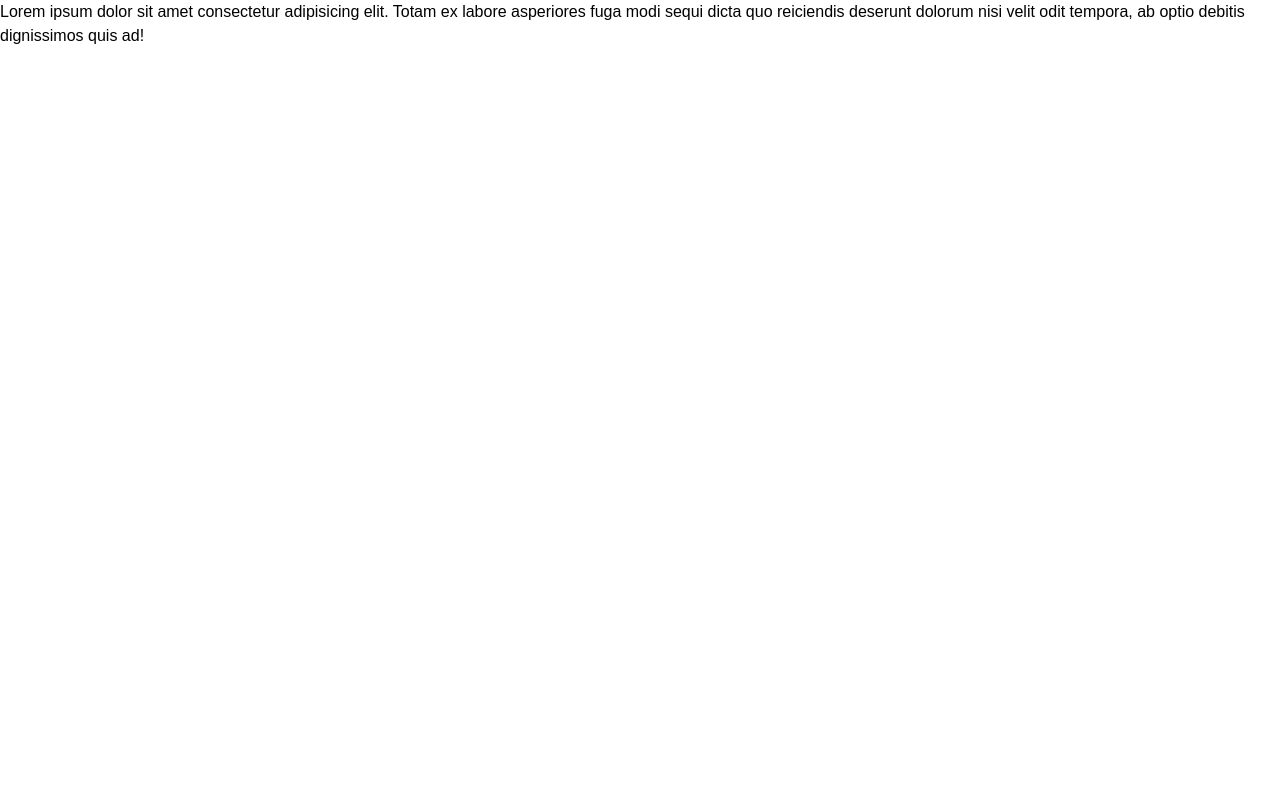
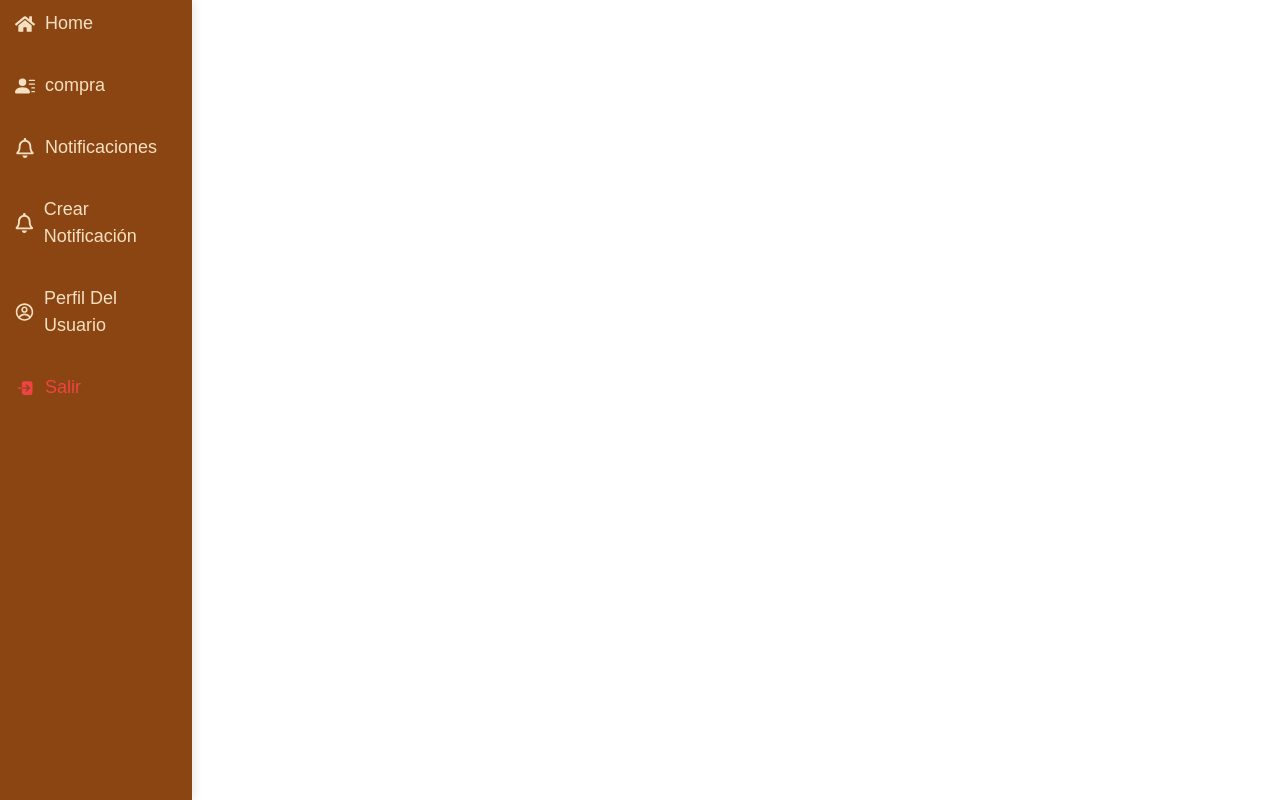
Before and after one commit to johnnymunox004/compra_de_cafe, a React (Vite) app in the folder frontend/: page /dashboard in a window 1280 px wide. Built offline with nearby package versions, Linux system fonts and the light colour scheme; sample sign-in values are in the browser's storage.

Commit message:
Añadí nueva funcionalidad X

```diff
--- a/frontend/src/pages/dashboard.jsx
+++ b/frontend/src/pages/dashboard.jsx
@@ -1,16 +1,17 @@
 import React, { useEffect, useState } from "react";
-
+import NavLinks from '../components/navLinks';
 
 
 function Dashboard() {
 
+  return (
+    <div className="aside-dashboard">
+      <div>
+        <NavLinks />
+      </div>
 
 
-  return (
-    <div>
-      Lorem ipsum dolor sit amet consectetur adipisicing elit. Totam ex labore asperiores fuga modi sequi dicta quo reiciendis deserunt dolorum nisi velit odit tempora, ab optio debitis dignissimos quis ad!
     </div>
-
   );
 }
 
```
